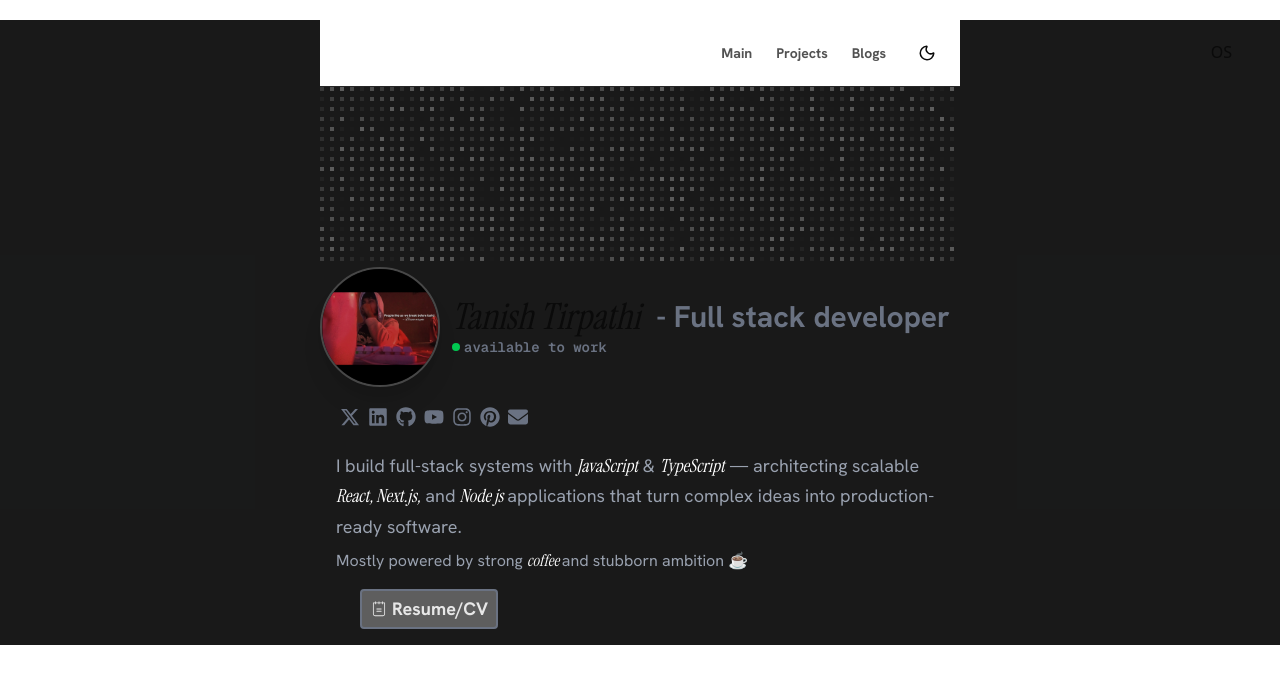
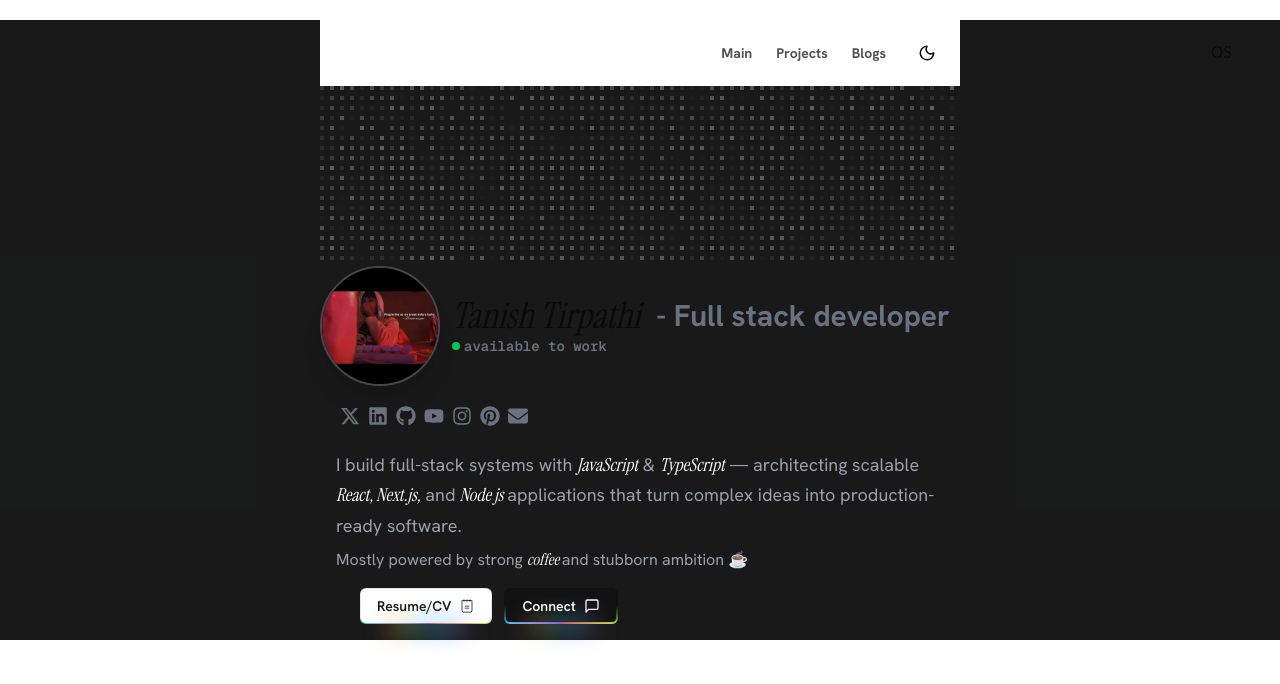
Before and after one commit to tanishtirpathi/V2-Portfolio, a Next.js app: page / in a window 1280 px wide. Shown: the top 684 px of the page. Built offline with nearby package versions, Linux system fonts and the light colour scheme.

Commit message:
one page upper part done

```diff
--- a/src/app/(main)/page.tsx
+++ b/src/app/(main)/page.tsx
@@ -12,7 +12,7 @@ import {
 } from "react-icons/fa6";
 import { PiNotepadLight } from "react-icons/pi";
 import { FiMessageSquare } from "react-icons/fi";
-
+import { RainbowButton } from "@/components/ui/rainbow-button";
 export default function Home() {
   return (
     <div className="max-w-5xl">
@@ -109,11 +109,17 @@ export default function Home() {
         </p>
         <p className="mt-2 font-main text-gray-400">Mostly powered by strong <span className="text-white font-serif italic ">coffee </span> and stubborn ambition ☕</p>
       </div>
-      <div className="flex px-10 py-4 items-center gap-3">
-        <span className="gap-2 text-white/85 bg-white/30 text-lg  border-2 border-gray-500 px-2 py-1 rounded font-main font-bold">
-          <a href="" className="flex items-center gap-1">
-           <PiNotepadLight /> Resume/CV </a>
-        </span>
+      <div className="flex px-10 py-4 items-center gap-3 ">
+        <RainbowButton variant="outline">
+          <a href="https://docs.google.com/document/d/e/2PACX-1vSvmlZaSpYs7Z7JWNe2o1VddGUWKsqNUGaQmWqGMDRT-lMaMF5QwWDXeVDqat9EQFwf5Ec_BDmSXWTE/pub" target="_blank" rel="noopener noreferrer"
+            className=" font-main font-semibold flex items-center gap-2"
+          >Resume/CV <PiNotepadLight />
+          </a></RainbowButton>
+        <RainbowButton>
+          <a href="https://x.com/tanishtirpathi" target="_blank" rel="noopener noreferrer"
+            className=" font-main font-semibold flex items-center gap-2"
+          >Connect <FiMessageSquare />
+          </a></RainbowButton>
       </div>
     </div>
   );
--- a/src/app/components/layout/navbar.tsx
+++ b/src/app/components/layout/navbar.tsx
@@ -18,7 +18,7 @@ export default function Navbar() {
   };
 
   return (
-    <nav className="w-full border-b border-neutral-800 dark:border-neutral-700 bg-white dark:bg-black transition-colors">
+    <nav className="w-full  dark:border-neutral-700 bg-white dark:bg-black transition-colors">
       <div className="max-w-5xl mx-auto  font-main font-bold flex justify-end items-center py-4 px-4 gap-6 text-sm">
 
         <Link href="/" className="flex items-center gap-1 opacity-70 hover:opacity-100 hover:underline transition">
--- a/src/app/globals.css
+++ b/src/app/globals.css
@@ -47,6 +47,20 @@
   --radius-2xl: calc(var(--radius) + 8px);
   --radius-3xl: calc(var(--radius) + 12px);
   --radius-4xl: calc(var(--radius) + 16px);
+  --animate-rainbow: rainbow var(--speed, 2s) infinite linear;
+  --color-color-5: var(--color-5);
+  --color-color-4: var(--color-4);
+  --color-color-3: var(--color-3);
+  --color-color-2: var(--color-2);
+  --color-color-1: var(--color-1);
+  @keyframes rainbow {
+  0% {
+    background-position: 0%;
+    }
+  100% {
+    background-position: 200%;
+    }
+  }
 }
 
 body {
@@ -86,6 +100,11 @@ body {
   --sidebar-accent-foreground: oklch(0.205 0 0);
   --sidebar-border: oklch(0.922 0 0);
   --sidebar-ring: oklch(0.708 0 0);
+  --color-1: oklch(66.2% 0.225 25.9);
+  --color-2: oklch(60.4% 0.26 302);
+  --color-3: oklch(69.6% 0.165 251);
+  --color-4: oklch(80.2% 0.134 225);
+  --color-5: oklch(90.7% 0.231 133);
 }
 
 .dark {
@@ -120,6 +139,11 @@ body {
   --sidebar-accent-foreground: oklch(0.985 0 0);
   --sidebar-border: oklch(1 0 0 / 10%);
   --sidebar-ring: oklch(0.556 0 0);
+  --color-1: oklch(66.2% 0.225 25.9);
+  --color-2: oklch(60.4% 0.26 302);
+  --color-3: oklch(69.6% 0.165 251);
+  --color-4: oklch(80.2% 0.134 225);
+  --color-5: oklch(90.7% 0.231 133);
 }
 
 @layer base {
--- /dev/null
+++ b/src/components/ui/rainbow-button.tsx
@@ -0,0 +1,61 @@
+import React from "react"
+import { Slot } from "@radix-ui/react-slot"
+import { cva, VariantProps } from "class-variance-authority"
+
+import { cn } from "@/lib/utils"
+
+const rainbowButtonVariants = cva(
+  cn(
+    "relative cursor-pointer group transition-all animate-rainbow",
+    "inline-flex items-center justify-center gap-2 shrink-0",
+    "rounded-sm outline-none focus-visible:ring-[3px] aria-invalid:border-destructive",
+    "text-sm font-medium whitespace-nowrap",
+    "disabled:pointer-events-none disabled:opacity-50",
+    "[&_svg]:pointer-events-none [&_svg:not([class*='size-'])]:size-4 [&_svg]:shrink-0"
+  ),
+  {
+    variants: {
+      variant: {
+        default:
+          "border-0 bg-[linear-gradient(#121213,#121213),linear-gradient(#121213_50%,rgba(18,18,19,0.6)_80%,rgba(18,18,19,0)),linear-gradient(90deg,var(--color-1),var(--color-5),var(--color-3),var(--color-4),var(--color-2))] bg-[length:200%] text-primary-foreground [background-clip:padding-box,border-box,border-box] [background-origin:border-box] [border:calc(0.125rem)_solid_transparent] before:absolute before:bottom-[-20%] before:left-1/2 before:z-0 before:h-1/5 before:w-3/5 before:-translate-x-1/2 before:animate-rainbow before:bg-[linear-gradient(90deg,var(--color-1),var(--color-5),var(--color-3),var(--color-4),var(--color-2))] before:[filter:blur(0.75rem)] dark:bg-[linear-gradient(#fff,#fff),linear-gradient(#fff_50%,rgba(255,255,255,0.6)_80%,rgba(0,0,0,0)),linear-gradient(90deg,var(--color-1),var(--color-5),var(--color-3),var(--color-4),var(--color-2))]",
+        outline:
+          "border border-input border-b-transparent bg-[linear-gradient(#ffffff,#ffffff),linear-gradient(#ffffff_50%,rgba(18,18,19,0.6)_80%,rgba(18,18,19,0)),linear-gradient(90deg,var(--color-1),var(--color-5),var(--color-3),var(--color-4),var(--color-2))] bg-[length:200%] text-accent-foreground [background-clip:padding-box,border-box,border-box] [background-origin:border-box] before:absolute before:bottom-[-20%] before:left-1/2 before:z-0 before:h-1/5 before:w-3/5 before:-translate-x-1/2 before:animate-rainbow before:bg-[linear-gradient(90deg,var(--color-1),var(--color-5),var(--color-3),var(--color-4),var(--color-2))] before:[filter:blur(0.75rem)] dark:bg-[linear-gradient(#0a0a0a,#0a0a0a),linear-gradient(#0a0a0a_50%,rgba(255,255,255,0.6)_80%,rgba(0,0,0,0)),linear-gradient(90deg,var(--color-1),var(--color-5),var(--color-3),var(--color-4),var(--color-2))]",
+      },
+      size: {
+        default: "h-9 px-4 py-2",
+        sm: "h-8 rounded-xl px-3 text-xs",
+        lg: "h-11 rounded-xl px-8",
+        icon: "size-9",
+      },
+    },
+    defaultVariants: {
+      variant: "default",
+      size: "default",
+    },
+  }
+)
+
+interface RainbowButtonProps
+  extends
+    React.ButtonHTMLAttributes<HTMLButtonElement>,
+    VariantProps<typeof rainbowButtonVariants> {
+  asChild?: boolean
+}
+
+const RainbowButton = React.forwardRef<HTMLButtonElement, RainbowButtonProps>(
+  ({ className, variant, size, asChild = false, ...props }, ref) => {
+    const Comp = asChild ? Slot : "button"
+    return (
+      <Comp
+        data-slot="button"
+        className={cn(rainbowButtonVariants({ variant, size, className }))}
+        ref={ref}
+        {...props}
+      />
+    )
+  }
+)
+
+RainbowButton.displayName = "RainbowButton"
+
+export { RainbowButton, rainbowButtonVariants, type RainbowButtonProps }
```
